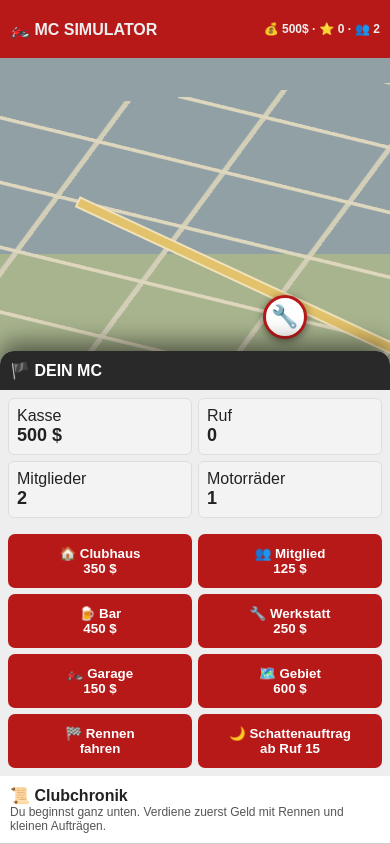
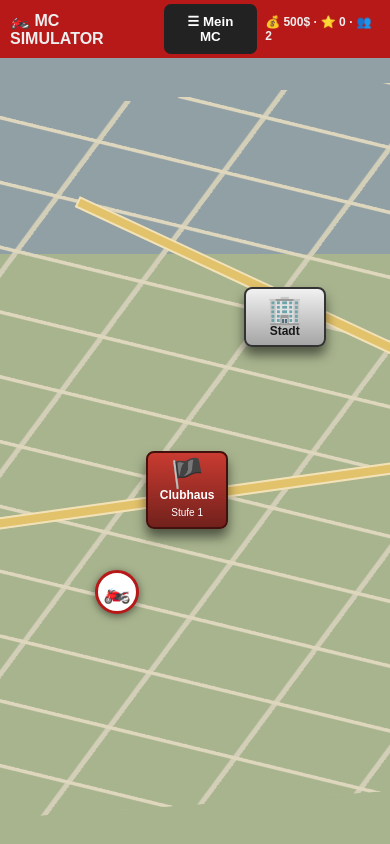
Before and after one commit to bummelwm-bit/MC-Simulator, a plain HTML site: page index.html in a window 390 px wide. Drawn offline with Linux system fonts and the light colour scheme.

Commit message:
Add files via upload

```diff
--- a/index.html
+++ b/index.html
@@ -16,11 +16,21 @@ button:disabled{opacity:.4}.top{height:58px;background:#b71919;display:flex;alig
 .cards{display:grid;grid-template-columns:1fr 1fr;gap:6px;padding:8px}.card{background:#f3f3f3;color:#222;padding:8px;border:1px solid #ddd;border-radius:6px}.card b{display:block;font-size:18px}
 .actions{display:grid;grid-template-columns:1fr 1fr;gap:6px;padding:8px;background:#eee}.actions button{min-height:54px}.log{max-height:150px;overflow:auto;font-size:12px;color:#555}
 .modal{position:fixed;inset:0;background:#000c;z-index:50;display:none;align-items:center;justify-content:center;padding:15px}.modalbox{background:#eee;color:#222;border-radius:10px;width:min(600px,100%);padding:15px}.track{height:150px;background:#333;border-radius:8px;position:relative;overflow:hidden}.rider{position:absolute;width:42px;height:15px;background:#111;border-radius:8px;left:5px}.rider.you{background:#b71919}.rider.go{animation:race 2.7s linear forwards}@keyframes race{to{left:88%}}
-@media(max-width:900px){.app{display:block;height:auto}.left{display:none}.right{border:0}.map{height:calc(100vh - 58px);min-height:500px}.right{position:fixed;left:0;right:0;bottom:0;z-index:30;max-height:65vh;border-radius:14px 14px 0 0;box-shadow:0 -8px 25px #0008}.right .title{position:sticky;top:0;z-index:2}.actions{grid-template-columns:1fr 1fr}.stats{font-size:12px}}
-</style>
+@media(max-width:900px){
+.app{display:block;height:auto}.left{display:none}
+.map{height:calc(100vh - 58px);min-height:500px}
+.right{display:none;position:fixed;left:0;right:0;bottom:0;z-index:30;max-height:72vh;border:0;border-radius:14px 14px 0 0;box-shadow:0 -8px 25px #0008}
+.right.open{display:block}
+.right .title{position:sticky;top:0;z-index:2}
+.actions{grid-template-columns:1fr 1fr}.stats{font-size:12px}
+.mobileMenu{display:block;margin-left:auto;background:#222}
+.closeMC{float:right;background:#555;padding:6px 9px}
+}
+@media(min-width:901px){.mobileMenu,.closeMC{display:none}}
+.building{position:absolute;z-index:6;transform:translate(-50%,-50%);min-width:82px;padding:7px 9px;border-radius:8px;background:linear-gradient(#eee,#bbb);color:#171717;text-align:center;box-shadow:0 8px 12px #0008;border:2px solid #333;transition:.3s}.building .bicon{font-size:28px;line-height:28px}.building b{display:block;font-size:12px}.building small{font-size:10px}.clubBuilding{background:linear-gradient(#c93b31,#72211c);color:#fff;border-color:#42100d}.townBuilding{background:linear-gradient(#f1f1f1,#a5a5a5)}.building.l2{transform:translate(-50%,-50%) scale(1.12);min-width:96px}.building.l3{transform:translate(-50%,-50%) scale(1.28);min-width:112px}.building.l4{transform:translate(-50%,-50%) scale(1.45);min-width:130px}.building.l5{transform:translate(-50%,-50%) scale(1.65);min-width:150px}.levelbox{margin:0 8px 8px;padding:10px;border-radius:7px;background:#222;color:#eee;line-height:1.6}.levelbox span{font-weight:900;color:#ffcf55}.actions button span{font-size:11px}.levelbox b{color:#ffcf55}.levelbox div{font-size:13px}</style>
 </head>
 <body>
-<div class="top"><div class="logo">🏍️ MC SIMULATOR</div><div class="stats">💰 <span id="cash">500</span>$ · ⭐ <span id="rep">0</span> · 👥 <span id="members">2</span></div></div>
+<div class="top"><div class="logo">🏍️ MC SIMULATOR</div><button class="mobileMenu" onclick="toggleMC()">☰ Mein MC</button><div class="stats">💰 <span id="cash">500</span>$ · ⭐ <span id="rep">0</span> · 👥 <span id="members">2</span></div></div>
 <div class="app">
 <aside class="side left">
 <div class="title">📋 AUFTRÄGE</div>
@@ -30,17 +40,20 @@ button:disabled{opacity:.4}.top{height:58px;background:#b71919;display:flex;alig
 <div class="title">🏁 RENNEN</div><div class="row"><button onclick="openRace()">Viertelmeile</button></div>
 </aside>
 <main class="map"><div class="ground"></div><div class="road r1"></div><div class="road r2"></div>
-<div class="pin club" style="left:48%;top:55%">🏴</div><div class="pin" style="left:73%;top:33%">🔧</div><div class="pin" style="left:30%;top:68%">🏍️</div>
-<div class="pin" id="barPin" style="left:61%;top:24%;display:none">🍺</div><div class="pin" id="workPin" style="left:83%;top:54%;display:none">🔧</div><div class="pin" id="garagePin" style="left:37%;top:34%;display:none">🏍️</div><div class="bike" id="bike"></div></main>
-<aside class="side right">
-<div class="title">🏴 DEIN MC</div>
-<div class="cards"><div class="card">Kasse<b><span id="cash2">500</span> $</b></div><div class="card">Ruf<b id="rep2">0</b></div><div class="card">Mitglieder<b id="members2">2</b></div><div class="card">Motorräder<b id="bikes">1</b></div></div>
+<div class="building clubBuilding l1" id="clubBuilding" style="left:48%;top:55%"><div class="bicon">🏴</div><b>Clubhaus</b><small>Stufe <span id="clubMapLevel">1</span></small></div>
+<div class="building townBuilding" style="left:73%;top:33%"><div class="bicon">🏢</div><b>Stadt</b></div>
+<div class="pin" style="left:30%;top:68%">🏍️</div>
+<div class="building l1" id="barPin" style="left:61%;top:24%;display:none"><div class="bicon">🍺</div><b>Bar</b><small>Stufe <span id="barMapLevel">1</span></small></div>
+<div class="building l1" id="workPin" style="left:83%;top:54%;display:none"><div class="bicon">🔧</div><b>Werkstatt</b><small>Stufe <span id="workMapLevel">1</span></small></div>
+<div class="building l1" id="garagePin" style="left:37%;top:34%;display:none"><div class="bicon">🏍️</div><b>Garage</b><small>Stufe <span id="garageMapLevel">1</span></small></div><div class="bike" id="bike"></div></main>
+<aside class="side right" id="mcPanel"><div class="title">🏴 DEIN MC <button class="closeMC" onclick="toggleMC()">✕</button></div>
+<div class="cards"><div class="card">Kasse<b><span id="cash2">500</span> $</b></div><div class="card">Ruf<b id="rep2">0</b></div><div class="card">Mitglieder<b id="members2">2</b></div><div class="card">Motorräder<b id="bikes">1</b></div></div><div class="levelbox">💰 Geschäfts-Einnahmen: <b id="incomeBonus">+0%</b></div><div class="levelbox">🏗️ <b>Ausbaustufen</b><div>Clubhaus: <span id="clubLevel">1</span>/5</div><div>Bar: <span id="barLevel">0</span>/5</div><div>Werkstatt: <span id="workLevel">0</span>/5</div><div>Garage: <span id="garageLevel">0</span>/5</div></div>
 <div class="actions">
-<button onclick="upgrade()">🏠 Clubhaus<br>350 $</button>
+<button id="clubBtn" onclick="upgrade('club')">🏠 Clubhaus<br><span id="clubCost">350 $</span></button>
 <button onclick="recruit()">👥 Mitglied<br>125 $</button>
-<button id="barBtn" onclick="buy('bar',450)">🍺 Bar<br>450 $</button>
-<button id="workBtn" onclick="buy('work',250)">🔧 Werkstatt<br>250 $</button>
-<button id="garageBtn" onclick="buy('garage',150)">🏍️ Garage<br>150 $</button>
+<button id="barBtn" onclick="upgrade('bar')">🍺 Bar<br><span id="barCost">450 $</span></button>
+<button id="workBtn" onclick="upgrade('work')">🔧 Werkstatt<br><span id="workCost">250 $</span></button>
+<button id="garageBtn" onclick="upgrade('garage')">🏍️ Garage<br><span id="garageCost">150 $</span></button>
 <button onclick="claim()">🗺️ Gebiet<br>600 $</button>
 <button class="green" onclick="openRace()">🏁 Rennen<br>fahren</button>
 <button onclick="illegal()">🌙 Schattenauftrag<br>ab Ruf 15</button>
@@ -49,14 +62,32 @@ button:disabled{opacity:.4}.top{height:58px;background:#b71919;display:flex;alig
 </aside></div>
 <div class="modal" id="raceModal"><div class="modalbox"><button onclick="closeRace()" style="float:right;background:#333">✕</button><h2>🏁 Viertelmeile</h2><p>Gewinne Rennen, um dein Startkapital aufzubauen.</p><div class="track"><div id="r1" class="rider you" style="top:35px"></div><div id="r2" class="rider" style="top:100px"></div></div><p id="raceText">Bereit?</p><button id="raceBtn" onclick="runRace()">🏁 START</button></div></div>
 <script>
-var g={cash:500,rep:0,members:2,bikes:1,club:1,bar:false,work:false,garage:false,territory:1,races:0,busy:false};
+var g={cash:500,rep:0,members:2,bikes:1,club:1,bar:0,work:0,garage:0,territory:1,races:0,busy:false};
 function $(x){return document.getElementById(x)}
 function say(t){alert(t)}
+function toggleMC(){var p=document.getElementById("mcPanel");if(p)p.classList.toggle("open")}
 function log(t){$("log").innerHTML="<div>"+t+"</div>"+$("log").innerHTML}
-function render(){$("cash").textContent=g.cash;$("cash2").textContent=g.cash;$("rep").textContent=g.rep;$("rep2").textContent=g.rep;$("members").textContent=g.members;$("members2").textContent=g.members;$("bikes").textContent=g.bikes;$("barPin").style.display=g.bar?"flex":"none";$("workPin").style.display=g.work?"flex":"none";$("garagePin").style.display=g.garage?"flex":"none";$("barBtn").disabled=g.bar||g.cash<450;$("workBtn").disabled=g.work||g.cash<250;$("garageBtn").disabled=g.garage||g.cash<150}
+function nextCost(k){var base={club:350,bar:450,work:250,garage:150}[k];return Math.round(base*Math.pow(1.055,g[k]))}
+function incomeMultiplier(){return 1+0.02*(g.bar+g.work+g.garage)}
+function businessIncome(base){return Math.round(base*incomeMultiplier())}
+function canUpgrade(k){if(g[k]>=100)return false;if(k!=="club" && g.club<g[k]+1)return false;return g.cash>=nextCost(k)}
+function render(){
+$("cash").textContent=g.cash;$("cash2").textContent=g.cash;$("rep").textContent=g.rep;$("incomeBonus").textContent="+"+Math.round((incomeMultiplier()-1)*100)+"%";$("rep2").textContent=g.rep;$("members").textContent=g.members;$("members2").textContent=g.members;$("bikes").textContent=g.bikes;
+["club","bar","work","garage"].forEach(function(k){var el=$(k+"Pin");if(el)el.style.display=g[k]>0?"block":"none";var lev=$(k+"Level");if(lev)lev.textContent=g[k];var map=$(k+"MapLevel");if(map)map.textContent=g[k]||1;var building=$(k+"Building");if(building)building.className="building "+(k==="club"?"clubBuilding ":"")+"l"+Math.max(1,g[k]);});
+$("clubBtn").disabled=!canUpgrade("club");$("barBtn").disabled=!canUpgrade("bar");$("workBtn").disabled=!canUpgrade("work");$("garageBtn").disabled=!canUpgrade("garage");
+$("clubCost").textContent=g.club>=100?"MAX":nextCost("club")+" $";$("barCost").textContent=g.bar>=100?"MAX":nextCost("bar")+" $";$("workCost").textContent=g.work>=100?"MAX":nextCost("work")+" $";$("garageCost").textContent=g.garage>=100?"MAX":nextCost("garage")+" $";
+}
 function job(v,n){if(g.busy)return say("Motorrad ist noch unterwegs.");g.busy=true;var b=$("bike");b.className="bike";void b.offsetWidth;b.className="bike go";log("🏍️ "+n+" gestartet.");setTimeout(function(){g.cash+=v;g.rep+=2;g.busy=false;log("✅ "+n+" erledigt: +"+v+" $.");render()},4000)}
-function buy(k,c){if(g[k])return;if(g.cash<c)return say("Nicht genug Geld.");g.cash-=c;g[k]=true;g.rep+=3;log("🏗️ "+k+" gebaut.");render()}
-function upgrade(){if(g.cash<350)return say("Nicht genug Geld.");g.cash-=350;g.club=2;g.rep+=5;log("🏠 Clubhaus ausgebaut.");render()}
+function buy(k,c){upgrade(k)}
+function upgrade(k){
+if(g[k]>=100)return say("Diese Anlage ist bereits Stufe 5.");
+if(k!=="club" && g.club<g[k]+1)return say("Zuerst muss das Clubhaus mindestens auf Stufe "+(g[k]+1)+" sein.");
+var c=nextCost(k);if(g.cash<c)return say("Nicht genug Geld. Ausbau kostet "+c+" $.");
+g.cash-=c;g[k]++;g.rep+=3;
+var names={club:"Clubhaus",bar:"Bar",work:"Werkstatt",garage:"Garage"};
+log("🏗️ "+names[k]+" auf Stufe "+g[k]+" ausgebaut. Geschäfte bringen jetzt insgesamt +"+Math.round((incomeMultiplier()-1)*100)+"% Einnahmen.");
+render()
+}
 function recruit(){if(g.cash<125)return say("Nicht genug Geld.");g.cash-=125;g.members++;g.rep+=2;log("👤 Mitglied aufgenommen.");render()}
 function claim(){if(g.rep<10)return say("Du brauchst 10 Ruf.");if(g.cash<600)return say("Nicht genug Geld.");g.cash-=600;g.territory++;g.rep+=5;log("🗺️ Gebiet gesichert.");render()}
 function illegal(){if(g.rep<15||g.club<2)return say("Ab Ruf 15 und Clubhaus Stufe 2.");if(g.cash<300)return say("Nicht genug Geld.");g.cash-=300;if(Math.random()>.3){g.cash+=750;g.rep+=5;log("🌙 Schattenauftrag erfolgreich: +750 $.")}else{g.rep=Math.max(0,g.rep-5);log("🚨 Schattenauftrag fehlgeschlagen: -5 Ruf")}render()}
```
